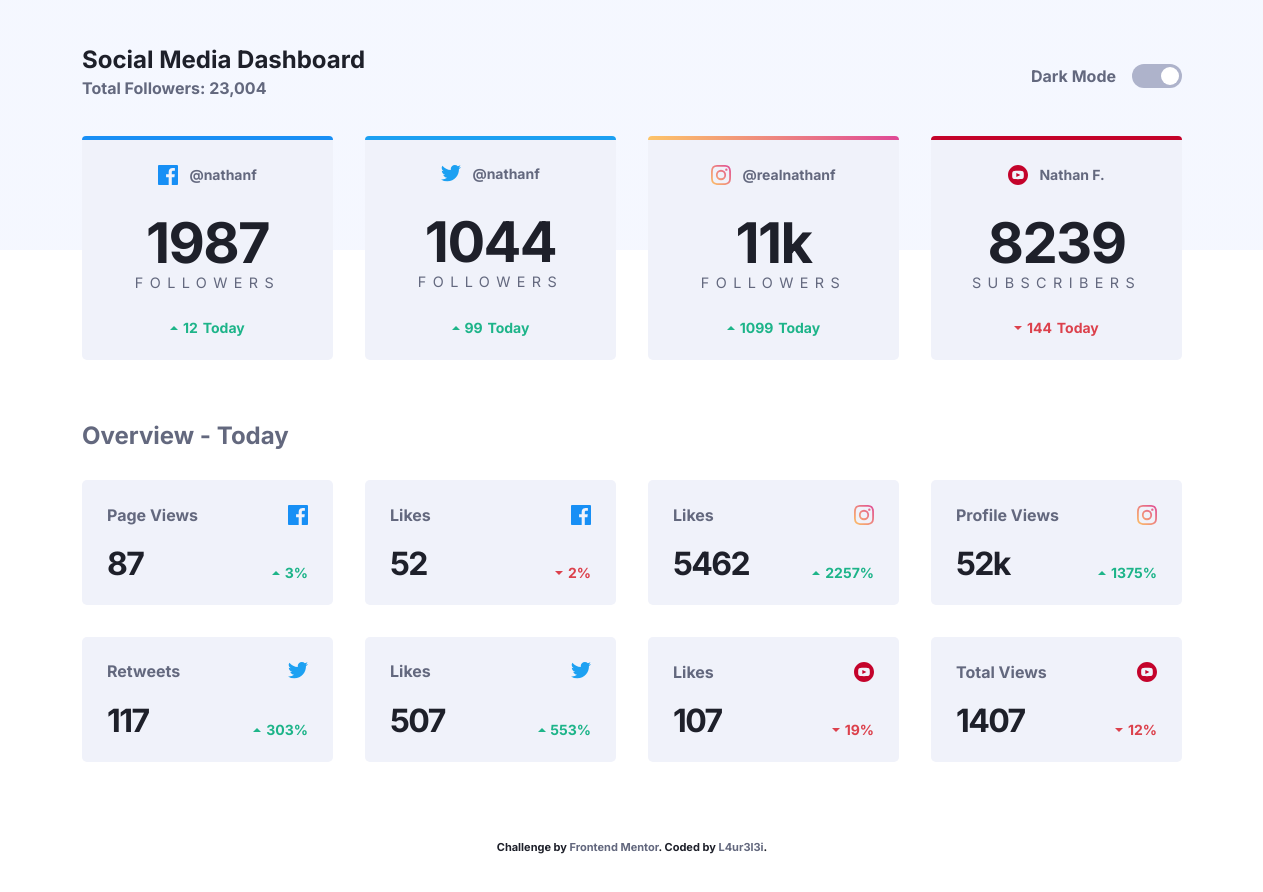
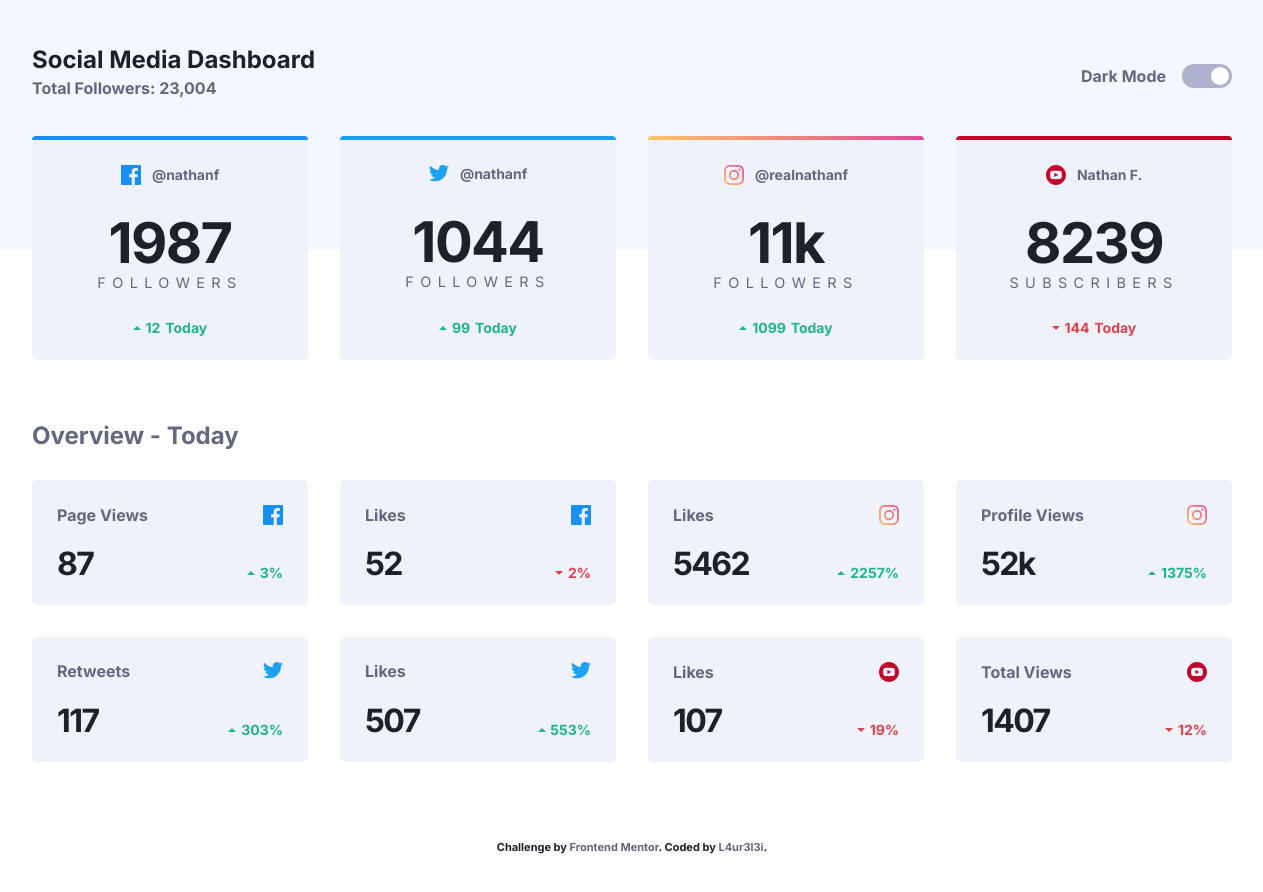
Before and after one commit to Laure-Riglet/Social-Media-Dashboard, a plain HTML site: page index.html in a window 1536 px wide. Shown: the whole page, without its empty margins (136-1399 px from the left). Drawn offline with Linux system fonts and the light colour scheme.

Commit message:
minor changes in display width for tablet and desktop views

```diff
--- a/css/style.css
+++ b/css/style.css
@@ -314,7 +314,7 @@ footer {
 @media (min-width: 768px) {
 
     body {
-        width: 550px;
+        width: 600px;
         margin: 40px auto;
         background-image: linear-gradient(to bottom, var(--color-bg-top) 250px, var(--color-bg) 250px) ;
     }
@@ -351,19 +351,19 @@ footer {
     .big-card,
     .small-card {
         margin: 0 0 2rem 0;
-        width: calc((550px - 2rem) / 2);
+        width: calc((600px - 2rem) / 2);
     }
 }
 
 @media (min-width: 1440px) {
     body {
-        width: 1100px;
+        width: 1200px;
         margin: 40px auto;
     }
 
     .big-card,
     .small-card {
         margin: 0 0 2rem 0;
-        width: calc((1100px - 6rem) / 4);
+        width: calc((1200px - 6rem) / 4);
     }
 }
```
Also changed, not shown: index.html (indentation only).
